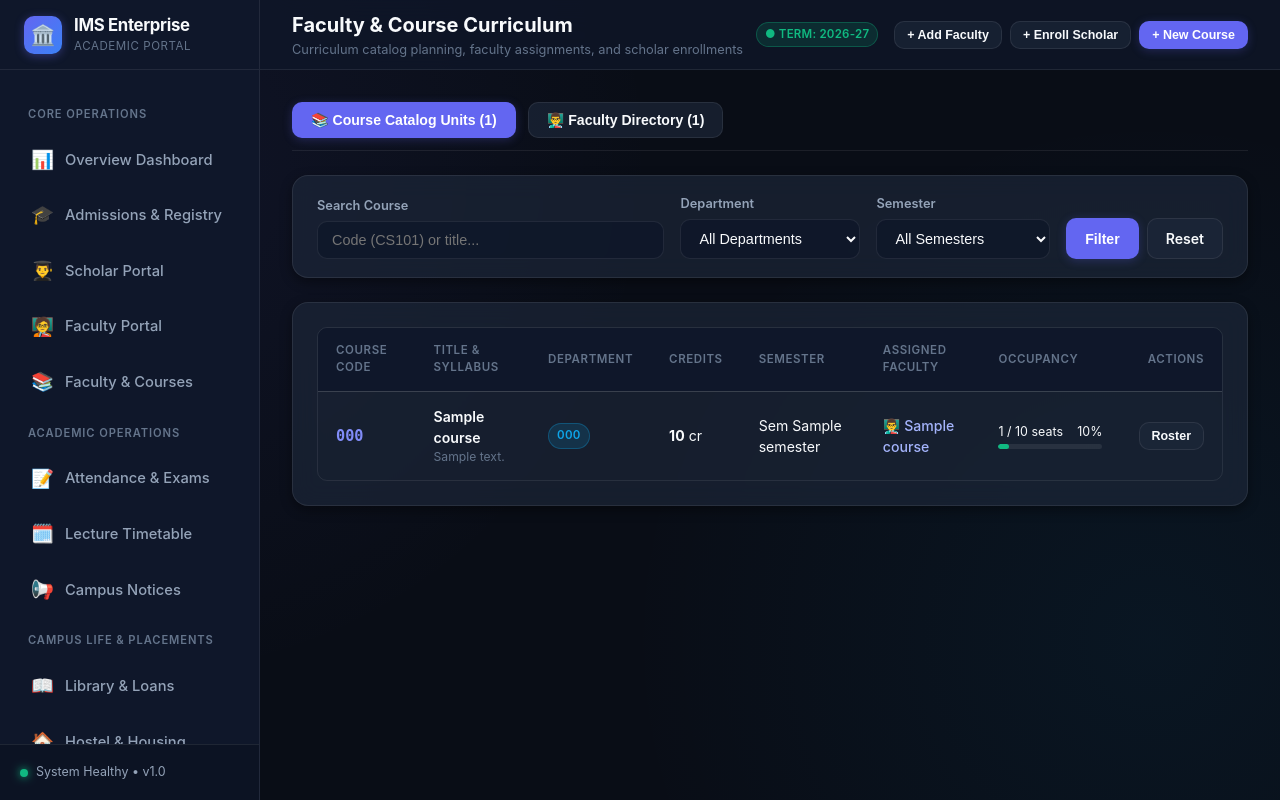
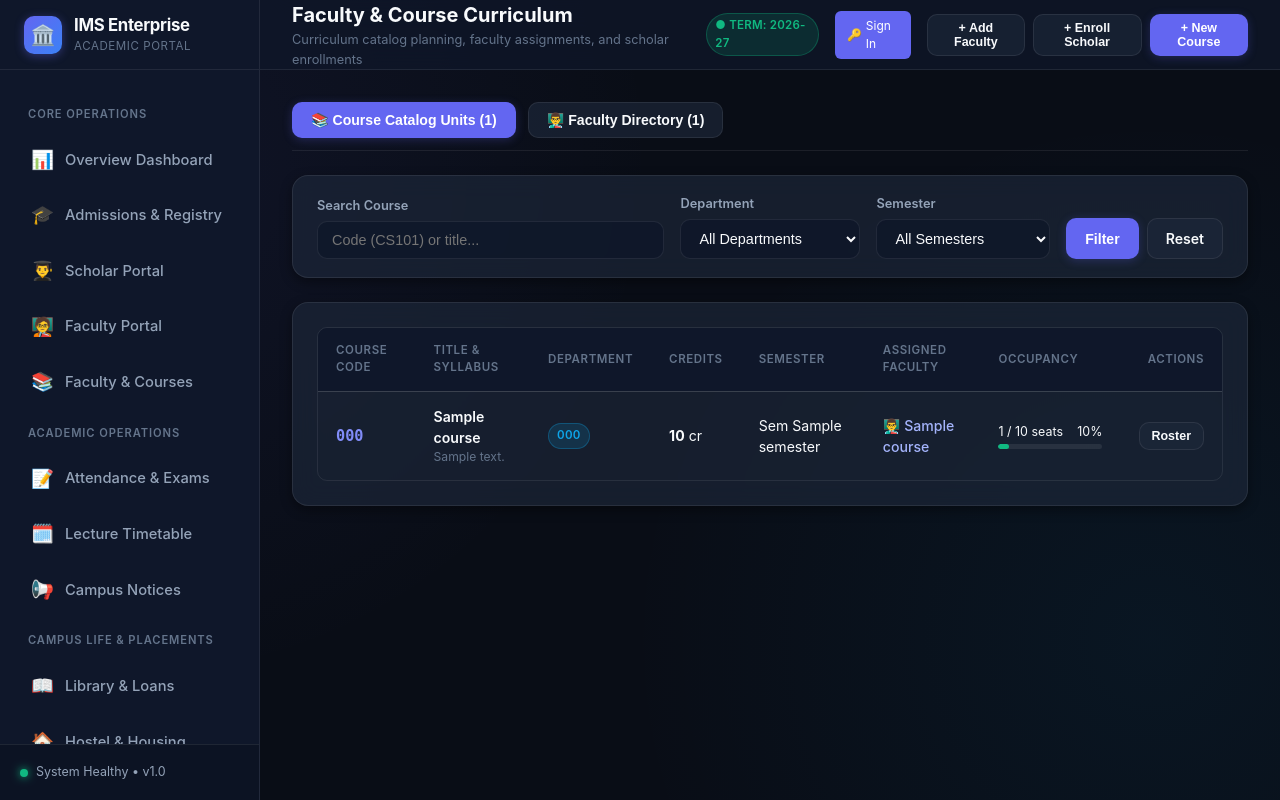
Before and after one commit to AadityaBhuree/Institute-Management-System, a Python web app: template templates/courses.html in a window 1280 px wide. Run offline with Jinja, Linux system fonts and the light colour scheme; the template is opened without the code that fills it: most values are stand-ins (such as "Sample title", 1, 10 or a date in 2020).

Commit message:
ui: update base template

```diff
--- a/templates/base.html
+++ b/templates/base.html
@@ -133,8 +133,21 @@
         </div>
         <div class="header-right">
           <span class="badge-tag badge-success">● Term: 2026-27</span>
+          {% if current_user %}
+            <span class="badge-tag" style="background: rgba(99, 102, 241, 0.2); border: 1px solid var(--accent-primary); color: #c7d2fe;">
+              👤 {{ current_user.username }} ({{ current_user.role|capitalize }})
+            </span>
+            <a href="/logout" class="btn-action" style="padding: 6px 12px; font-size: 12px; text-decoration: none; display: inline-flex; align-items: center; gap: 4px; border: 1px solid var(--border-subtle); border-radius: var(--radius-sm); color: var(--text-muted);">
+              <span>🚪</span> Sign Out
+            </a>
+          {% else %}
+            <a href="/login" class="btn-action" style="padding: 6px 12px; font-size: 12px; text-decoration: none; display: inline-flex; align-items: center; gap: 4px; background: var(--accent-primary); color: #ffffff; border-radius: var(--radius-sm);">
+              <span>🔑</span> Sign In
+            </a>
+          {% endif %}
           {% block header_actions %}{% endblock %}
         </div>
+
       </header>
 
       <main class="content-wrapper">
```
